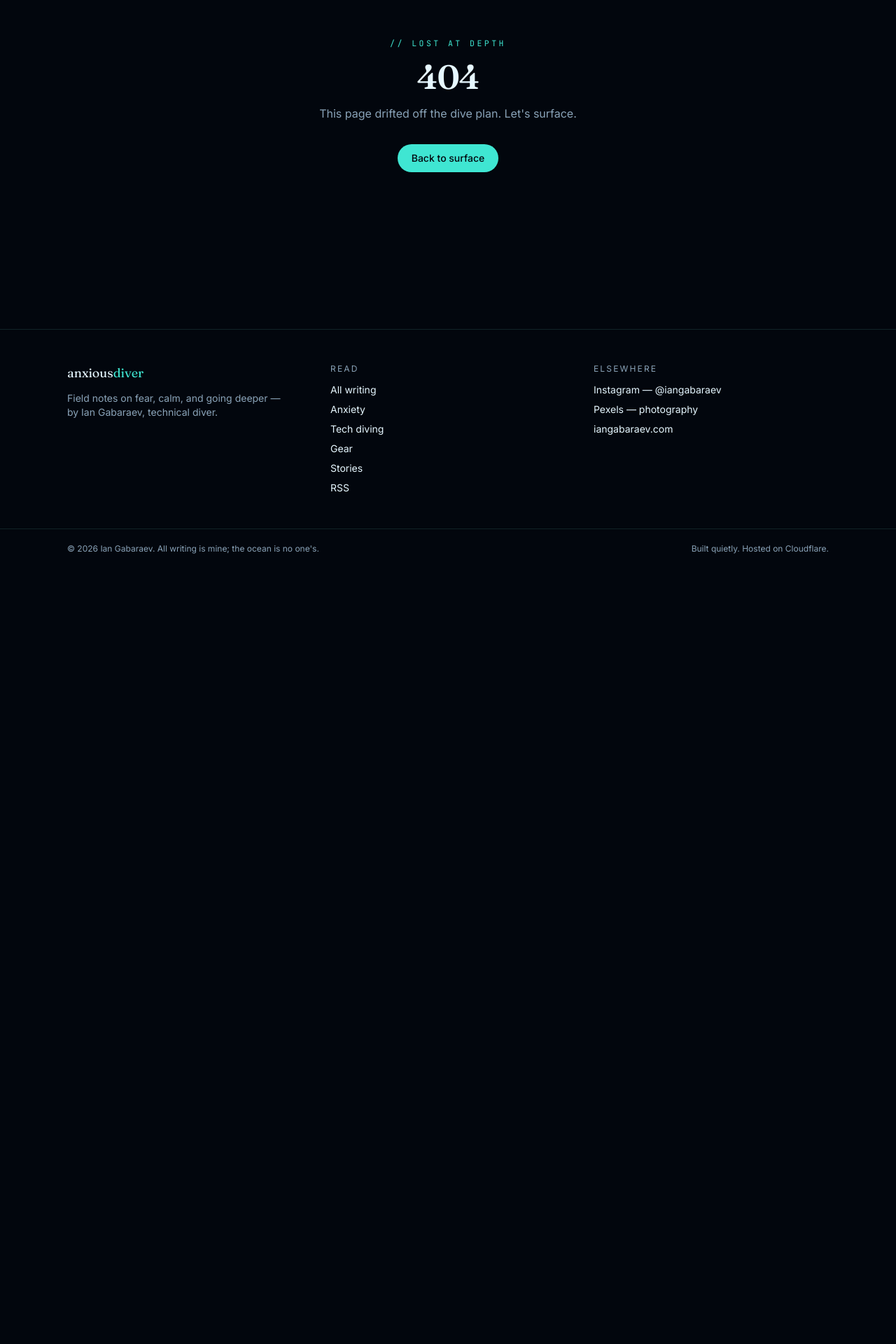
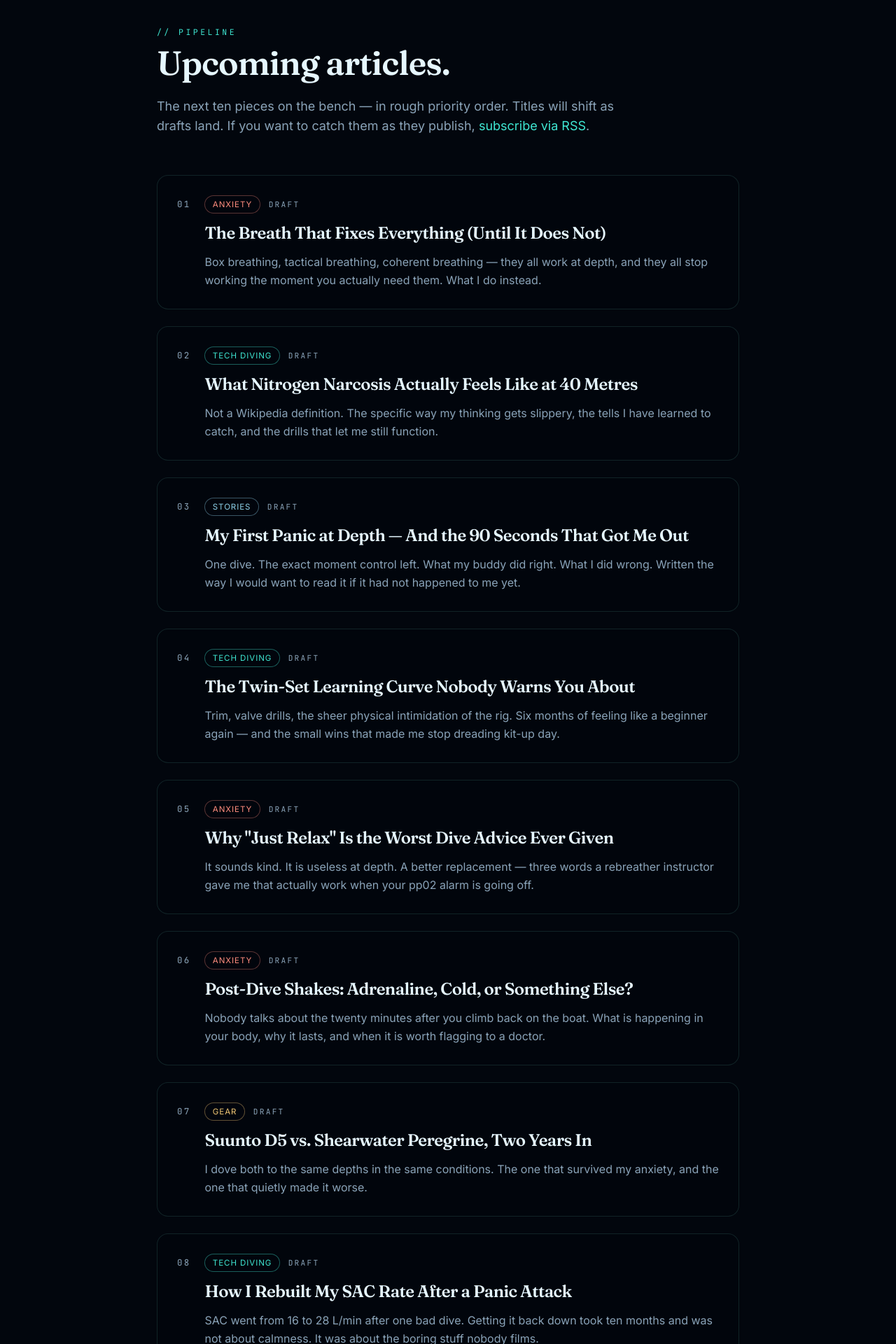
Before and after one commit to Ian-Gabaraev/anxiousdiver, a Next.js app: page /upcoming in a window 1280 px wide. Before the commit this address had no page. Shown: the part 140-2060 px from the top of the page at 70% size. Before the commit the page ends 952 px from the top, so only its background shows below. Built offline with nearby package versions, Linux system fonts and the light colour scheme.

Commit message:
feat(upcoming): add /upcoming/ page with 10 planned articles + nav/sitemap wiring

```diff
--- a/src/app/sitemap.ts
+++ b/src/app/sitemap.ts
@@ -7,9 +7,10 @@ export const dynamic = 'force-static';
 export default function sitemap(): MetadataRoute.Sitemap {
   const now = new Date();
   const staticUrls: MetadataRoute.Sitemap = [
-    { url: `${site.url}/`,        lastModified: now, changeFrequency: 'weekly',  priority: 1.0 },
-    { url: `${site.url}/posts/`,  lastModified: now, changeFrequency: 'weekly',  priority: 0.9 },
-    { url: `${site.url}/about/`,  lastModified: now, changeFrequency: 'monthly', priority: 0.6 },
+    { url: `${site.url}/`,         lastModified: now, changeFrequency: 'weekly',  priority: 1.0 },
+    { url: `${site.url}/posts/`,   lastModified: now, changeFrequency: 'weekly',  priority: 0.9 },
+    { url: `${site.url}/upcoming/`,lastModified: now, changeFrequency: 'weekly',  priority: 0.5 },
+    { url: `${site.url}/about/`,   lastModified: now, changeFrequency: 'monthly', priority: 0.6 },
   ];
   const topicUrls: MetadataRoute.Sitemap = (Object.keys(TOPICS) as Topic[]).map((t) => ({
     url: `${site.url}/topics/${t}/`,
--- /dev/null
+++ b/src/app/upcoming/page.tsx
@@ -0,0 +1,155 @@
+import type { Metadata } from 'next';
+import Link from 'next/link';
+import { site } from '@/lib/site';
+import { TOPICS, type Topic } from '@/lib/posts';
+
+export const metadata: Metadata = {
+  title: 'Upcoming articles',
+  description:
+    'The next essays and field notes on the anxiousdiver.com pipeline — anxiety, technical diving, gear, and stories from the water.',
+  alternates: { canonical: '/upcoming/' },
+  openGraph: {
+    title: 'Upcoming articles — Anxious Diver',
+    description:
+      'What is next on the writing bench: 10 articles on fear, breath, narcosis, gear, and the mental side of technical diving.',
+    url: `${site.url}/upcoming/`,
+    type: 'website',
+  },
+};
+
+interface UpcomingPost {
+  title: string;
+  topic: Topic;
+  pitch: string;
+}
+
+// Edit this list as ideas move to drafts or get published.
+// Keep it 8–12 items. Order = priority.
+const UPCOMING: UpcomingPost[] = [
+  {
+    title: 'The Breath That Fixes Everything (Until It Does Not)',
+    topic: 'anxiety',
+    pitch:
+      'Box breathing, tactical breathing, coherent breathing — they all work at depth, and they all stop working the moment you actually need them. What I do instead.',
+  },
+  {
+    title: 'What Nitrogen Narcosis Actually Feels Like at 40 Metres',
+    topic: 'tech',
+    pitch:
+      'Not a Wikipedia definition. The specific way my thinking gets slippery, the tells I have learned to catch, and the drills that let me still function.',
+  },
+  {
+    title: 'My First Panic at Depth — And the 90 Seconds That Got Me Out',
+    topic: 'stories',
+    pitch:
+      'One dive. The exact moment control left. What my buddy did right. What I did wrong. Written the way I would want to read it if it had not happened to me yet.',
+  },
+  {
+    title: 'The Twin-Set Learning Curve Nobody Warns You About',
+    topic: 'tech',
+    pitch:
+      'Trim, valve drills, the sheer physical intimidation of the rig. Six months of feeling like a beginner again — and the small wins that made me stop dreading kit-up day.',
+  },
+  {
+    title: 'Why "Just Relax" Is the Worst Dive Advice Ever Given',
+    topic: 'anxiety',
+    pitch:
+      'It sounds kind. It is useless at depth. A better replacement — three words a rebreather instructor gave me that actually work when your pp02 alarm is going off.',
+  },
+  {
+    title: 'Post-Dive Shakes: Adrenaline, Cold, or Something Else?',
+    topic: 'anxiety',
+    pitch:
+      'Nobody talks about the twenty minutes after you climb back on the boat. What is happening in your body, why it lasts, and when it is worth flagging to a doctor.',
+  },
+  {
+    title: 'Suunto D5 vs. Shearwater Peregrine, Two Years In',
+    topic: 'gear',
+    pitch:
+      'I dove both to the same depths in the same conditions. The one that survived my anxiety, and the one that quietly made it worse.',
+  },
+  {
+    title: 'How I Rebuilt My SAC Rate After a Panic Attack',
+    topic: 'tech',
+    pitch:
+      'SAC went from 16 to 28 L/min after one bad dive. Getting it back down took ten months and was not about calmness. It was about the boring stuff nobody films.',
+  },
+  {
+    title: 'Overhead Environments and the Anxious Diver',
+    topic: 'anxiety',
+    pitch:
+      'Wrecks, caves, ice, roofs. The honest question is not whether you can handle it — it is whether you should. How I decide, and the dives I have said no to.',
+  },
+  {
+    title: 'The Deco Stop That Reset My Relationship With Fear',
+    topic: 'stories',
+    pitch:
+      'A twelve-minute hang at six metres. Nothing to look at, nothing to do. It became the most useful meditation I have ever done — and the reason I stopped fighting the clock underwater.',
+  },
+];
+
+export default function UpcomingPage() {
+  return (
+    <section className="mx-auto max-w-4xl px-5 sm:px-8 py-20 md:py-28">
+      <header className="mb-14">
+        <p className="font-mono text-[0.72rem] tracking-[0.3em] uppercase text-[color:var(--accent)]">
+          // pipeline
+        </p>
+        <h1 className="mt-3 font-display text-4xl md:text-5xl font-semibold tracking-[-0.02em]">
+          Upcoming articles.
+        </h1>
+        <p className="mt-6 text-lg text-[color:var(--muted)] max-w-2xl">
+          The next ten pieces on the bench — in rough priority order. Titles will shift as
+          drafts land. If you want to catch them as they publish,{' '}
+          <a href="/rss.xml" className="ink-link text-[color:var(--accent)]">subscribe via RSS</a>.
+        </p>
+      </header>
+
+      <ol className="space-y-6">
+        {UPCOMING.map((post, i) => {
+          const t = TOPICS[post.topic];
+          return (
+            <li
+              key={post.title}
+              className="group relative rounded-2xl border border-[var(--line)] bg-[color-mix(in_oklab,var(--bg)_60%,transparent)] p-6 sm:p-7 transition-colors hover:border-[color:var(--accent)]/60"
+            >
+              <div className="flex items-start gap-5">
+                <span
+                  aria-hidden
+                  className="shrink-0 font-mono text-[0.78rem] tracking-[0.18em] text-[color:var(--muted)] pt-1 tabular-nums"
+                >
+                  {String(i + 1).padStart(2, '0')}
+                </span>
+                <div className="min-w-0 flex-1">
+                  <div className="flex flex-wrap items-center gap-3 text-xs">
+                    <span className="chip" data-topic={post.topic}>
+                      {t.label}
+                    </span>
+                    <span className="font-mono text-[0.7rem] uppercase tracking-[0.2em] text-[color:var(--muted)]">
+                      draft
+                    </span>
+                  </div>
+                  <h2 className="mt-3 font-display text-xl md:text-2xl font-semibold tracking-tight leading-tight">
+                    {post.title}
+                  </h2>
+                  <p className="mt-3 text-[color:var(--muted)] leading-relaxed">
+                    {post.pitch}
+                  </p>
+                </div>
+              </div>
+            </li>
+          );
+        })}
+      </ol>
+
+      <div className="mt-16 flex flex-wrap items-center gap-3 text-sm">
+        <Link href="/posts/" className="chip" data-topic="tech">
+          Read what is already published →
+        </Link>
+        <a href="/rss.xml" className="chip">
+          RSS ↗
+        </a>
+      </div>
+    </section>
+  );
+}
--- a/src/components/Footer.tsx
+++ b/src/components/Footer.tsx
@@ -18,6 +18,7 @@ export function Footer() {
           <p className="text-xs uppercase tracking-[0.18em] text-[color:var(--muted)]">Read</p>
           <ul className="mt-3 space-y-2 text-sm">
             <li><Link href="/posts/" className="ink-link">All writing</Link></li>
+            <li><Link href="/upcoming/" className="ink-link">Upcoming</Link></li>
             <li><Link href="/topics/anxiety/" className="ink-link">Anxiety</Link></li>
             <li><Link href="/topics/tech/" className="ink-link">Tech diving</Link></li>
             <li><Link href="/topics/gear/" className="ink-link">Gear</Link></li>
--- a/src/components/Header.tsx
+++ b/src/components/Header.tsx
@@ -18,6 +18,7 @@ export function Header() {
           <Link href="/topics/anxiety/" className="ink-link opacity-80 hover:opacity-100">Anxiety</Link>
           <Link href="/topics/tech/" className="ink-link opacity-80 hover:opacity-100">Tech</Link>
           <Link href="/topics/gear/" className="ink-link opacity-80 hover:opacity-100">Gear</Link>
+          <Link href="/upcoming/" className="ink-link opacity-80 hover:opacity-100">Upcoming</Link>
           <Link href="/about/" className="ink-link opacity-80 hover:opacity-100">About</Link>
         </nav>
 
```
